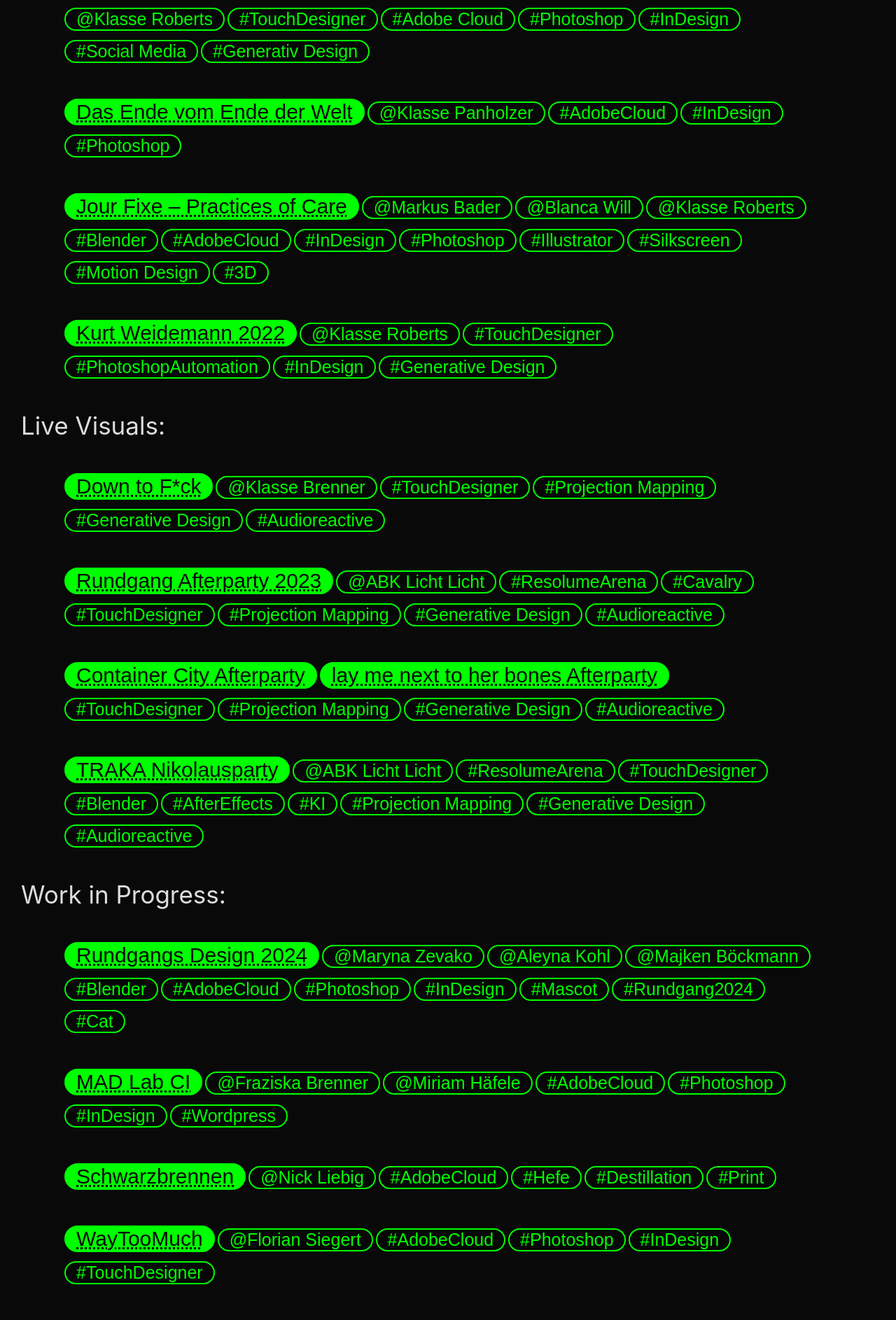
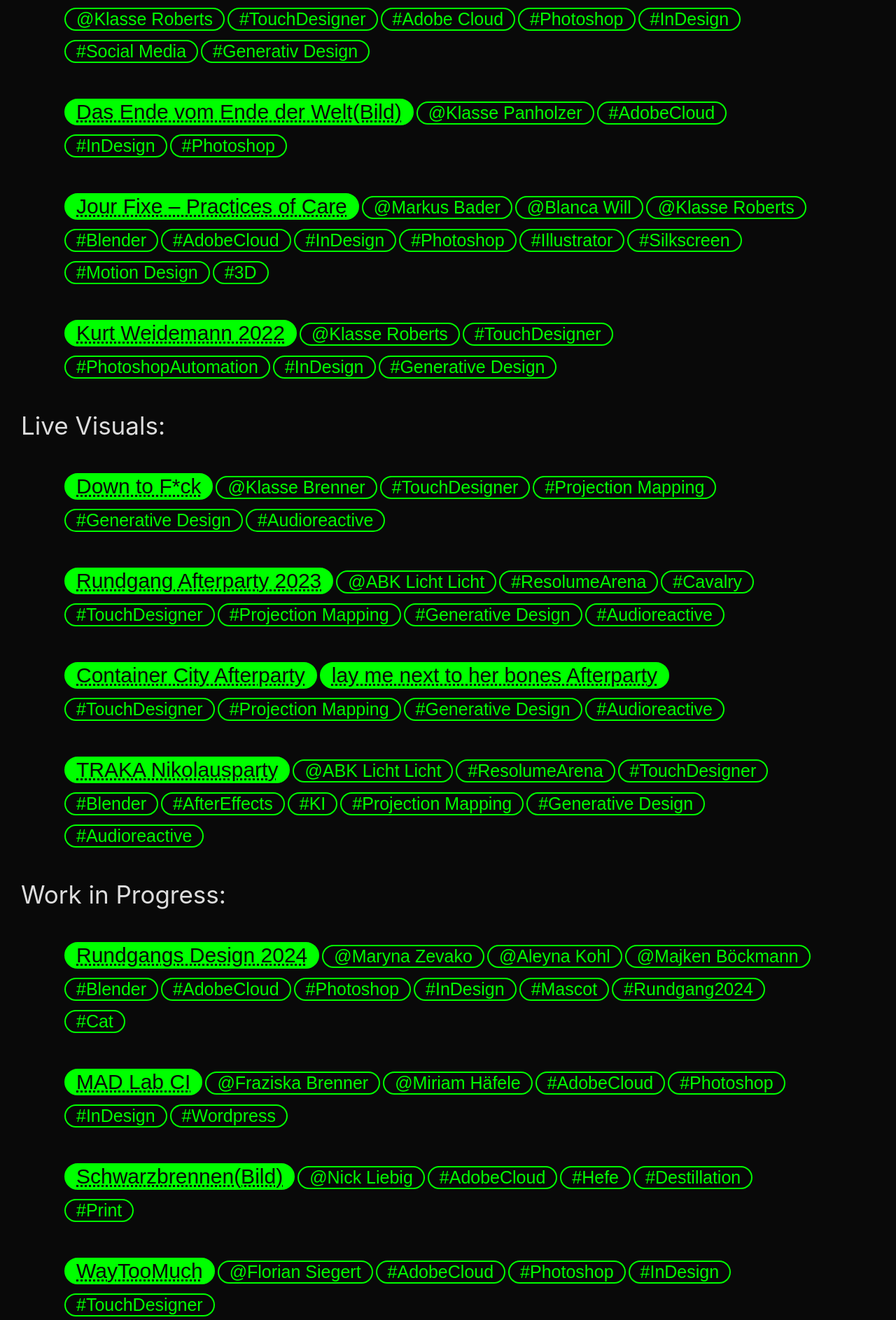
Before and after one commit to hashtagasp/hashtagasp.github.io, a Vue app: page / in a window 1280 px wide. Shown: the part 513-2399 px from the top of the page at 70% size. Built offline with nearby package versions, Linux system fonts and the light colour scheme.

Commit message:
Bild Markierung

```diff
--- a/src/App.vue
+++ b/src/App.vue
@@ -153,7 +153,7 @@
 
             <p v-if="!showAll" style="font-size: 35px; margin-left: 60px">
               <br>
-              <button class="buttonProjekt buttonProjekt2" @mouseover="showFilmPost = true" @mouseleave="showFilmPost = false" @click="showFilmPostClick = true">Das Ende vom Ende der Welt</button>,
+              <button class="buttonProjekt buttonProjekt2" @mouseover="showFilmPost = true" @mouseleave="showFilmPost = false" @click="showFilmPostClick = true">Das Ende vom Ende der Welt(Bild)</button>,
               war ein Filmposter-Projekt, welches als Resultat einer Kooperation zwischen der Filmakademie Wien und der ABK Stuttgart enstand. (not in use)
               <button class="buttonProjekt buttonProjekt4">@Klasse Panholzer</button>
               <button class="buttonProjekt buttonProjekt4">#AdobeCloud</button>
@@ -162,7 +162,7 @@
             </p> <!-- Filmposter-->
             <p v-if="showAll" style="font-size: 35px; margin-left: 60px">
               <br>
-              <button class="buttonProjekt buttonProjekt2" @mouseover="showFilmPost = true" @mouseleave="showFilmPost = false" @click="showFilmPostClick = true">Das Ende vom Ende der Welt</button>
+              <button class="buttonProjekt buttonProjekt2" @mouseover="showFilmPost = true" @mouseleave="showFilmPost = false" @click="showFilmPostClick = true">Das Ende vom Ende der Welt(Bild)</button>
               <button class="buttonProjekt buttonProjekt4">@Klasse Panholzer</button>
               <button class="buttonProjekt buttonProjekt4">#AdobeCloud</button>
               <button class="buttonProjekt buttonProjekt4">#InDesign</button>
@@ -391,7 +391,7 @@
 
             <p v-if="!showAll" style="font-size: 35px; margin-left: 60px">
               <br>
-              <button class="buttonProjekt buttonProjekt2" @mouseover="showSchwarz = true" @mouseleave="showSchwarz = false" @click="showSchwarzClick = true">Schwarzbrennen</button>
+              <button class="buttonProjekt buttonProjekt2" @mouseover="showSchwarz = true" @mouseleave="showSchwarz = false" @click="showSchwarzClick = true">Schwarzbrennen(Bild)</button>
               Publikation, Installation. (Release Juli 2024)
               <button class="buttonProjekt buttonProjekt4">@Nick Liebig</button>
               <button class="buttonProjekt buttonProjekt4">#AdobeCloud</button>
@@ -401,7 +401,7 @@
             </p> <!-- Schwarz-->
             <p v-if="showAll" style="font-size: 35px; margin-left: 60px">
               <br>
-              <button class="buttonProjekt buttonProjekt2" @mouseover="showSchwarz = true" @mouseleave="showSchwarz = false" @click="showSchwarzClick = true">Schwarzbrennen</button>
+              <button class="buttonProjekt buttonProjekt2" @mouseover="showSchwarz = true" @mouseleave="showSchwarz = false" @click="showSchwarzClick = true">Schwarzbrennen(Bild)</button>
               <button class="buttonProjekt buttonProjekt4">@Nick Liebig</button>
               <button class="buttonProjekt buttonProjekt4">#AdobeCloud</button>
               <button class="buttonProjekt buttonProjekt4">#Hefe</button>
@@ -669,7 +669,7 @@
 
             <p v-if="!showAll" style="font-size: 35px; margin-left: 60px">
               <br>
-              <button class="buttonProjekt buttonProjekt1">Das Ende vom Ende der Welt</button>,
+              <button class="buttonProjekt buttonProjekt1">Das Ende vom Ende der Welt(Bild)</button>,
               war ein Filmposter-Projekt, welches als Resultat einer Kooperation zwischen der Filmakademie Wien und der ABK Stuttgart enstand. (not in use)
               <button class="buttonProjekt buttonProjekt3">@Klasse Panholzer</button>
               <button class="buttonProjekt buttonProjekt3">#AdobeCloud</button>
@@ -678,7 +678,7 @@
             </p> <!-- Filmposter-->
             <p v-if="showAll" style="font-size: 35px; margin-left: 60px">
               <br>
-              <button class="buttonProjekt buttonProjekt1">Das Ende vom Ende der Welt</button>
+              <button class="buttonProjekt buttonProjekt1">Das Ende vom Ende der Welt(Bild)</button>
               <button class="buttonProjekt buttonProjekt3">@Klasse Panholzer</button>
               <button class="buttonProjekt buttonProjekt3">#AdobeCloud</button>
               <button class="buttonProjekt buttonProjekt3">#InDesign</button>
@@ -907,7 +907,7 @@
 
             <p v-if="!showAll" style="font-size: 35px; margin-left: 60px">
               <br>
-              <button class="buttonProjekt buttonProjekt1">Schwarzbrennen</button>
+              <button class="buttonProjekt buttonProjekt1">Schwarzbrennen(Bild)</button>
               Publikation, Installation. (Release Juli 2024)
               <button class="buttonProjekt buttonProjekt3">@Nick Liebig</button>
               <button class="buttonProjekt buttonProjekt3">#AdobeCloud</button>
@@ -917,7 +917,7 @@
             </p> <!-- Schwarz-->
             <p v-if="showAll" style="font-size: 35px; margin-left: 60px">
               <br>
-              <button class="buttonProjekt buttonProjekt1">Schwarzbrennen</button>
+              <button class="buttonProjekt buttonProjekt1">Schwarzbrennen(Bild)</button>
               <button class="buttonProjekt buttonProjekt3">@Nick Liebig</button>
               <button class="buttonProjekt buttonProjekt3">#AdobeCloud</button>
               <button class="buttonProjekt buttonProjekt3">#Hefe</button>
```
Also changed, not shown: 5 other files (tests, documents, lock files or other folders).
